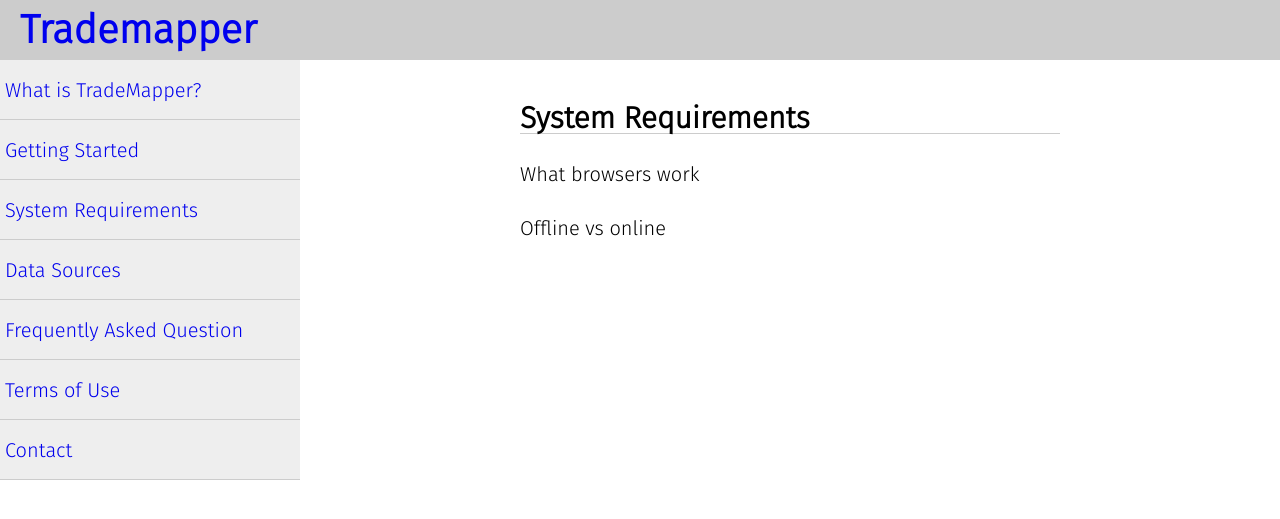
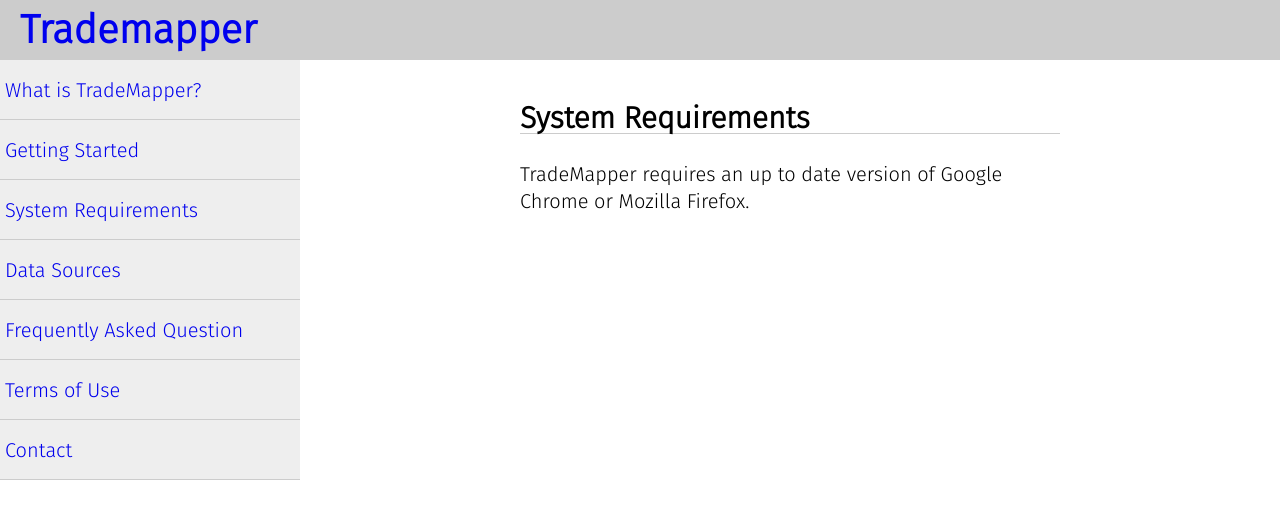
Before and after one commit to trademapper/trademapper-js, a Jekyll site: the page built from _pages/02_requirements.md, in a window 1280 px wide. Shown: the top 519 px of the page. Built offline with Jekyll 4.4.1, drawn with Linux system fonts in a browser that asks for light colours.

Commit message:
Update 02_requirements.md

```diff
--- a/_pages/02_requirements.md
+++ b/_pages/02_requirements.md
@@ -4,6 +4,4 @@ layout:    default
 title:     System Requirements
 ---
 
-What browsers work
-
-Offline vs online
+TradeMapper requires an up to date version of Google Chrome or Mozilla Firefox.
```
